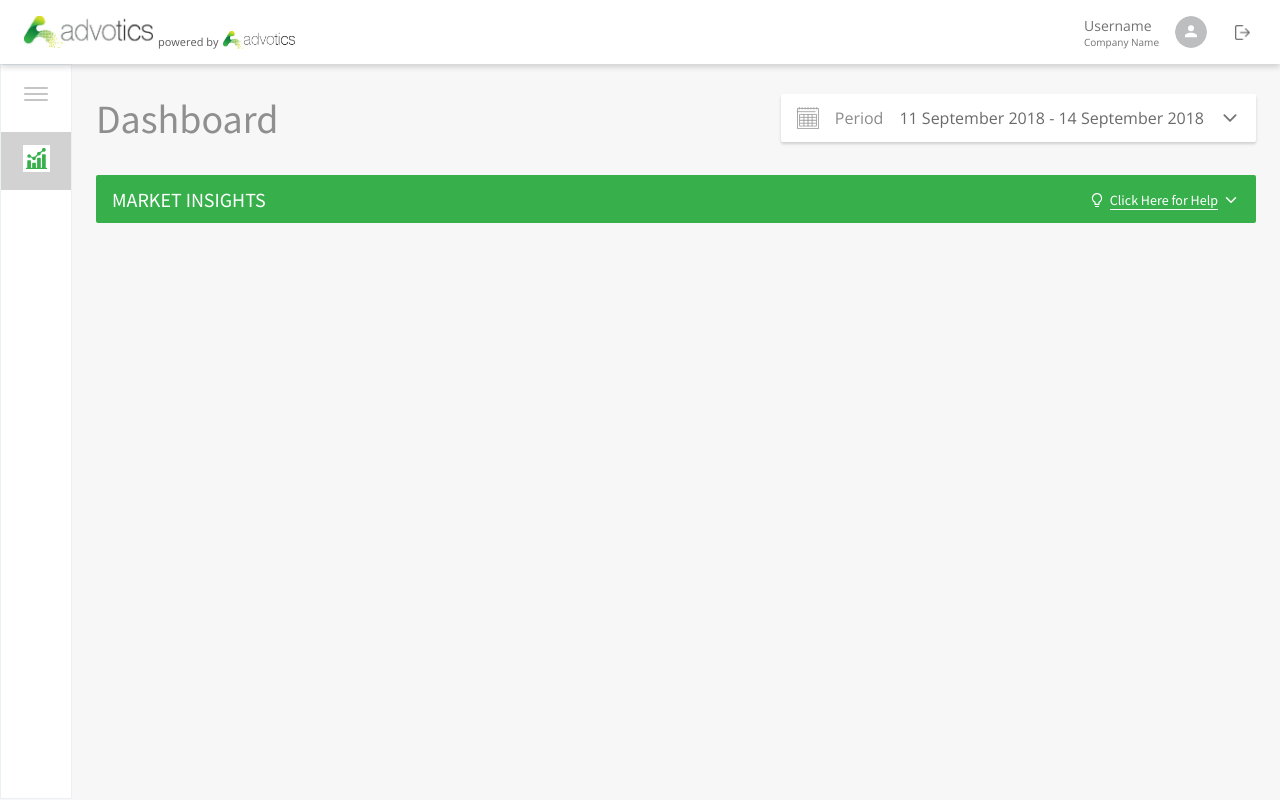
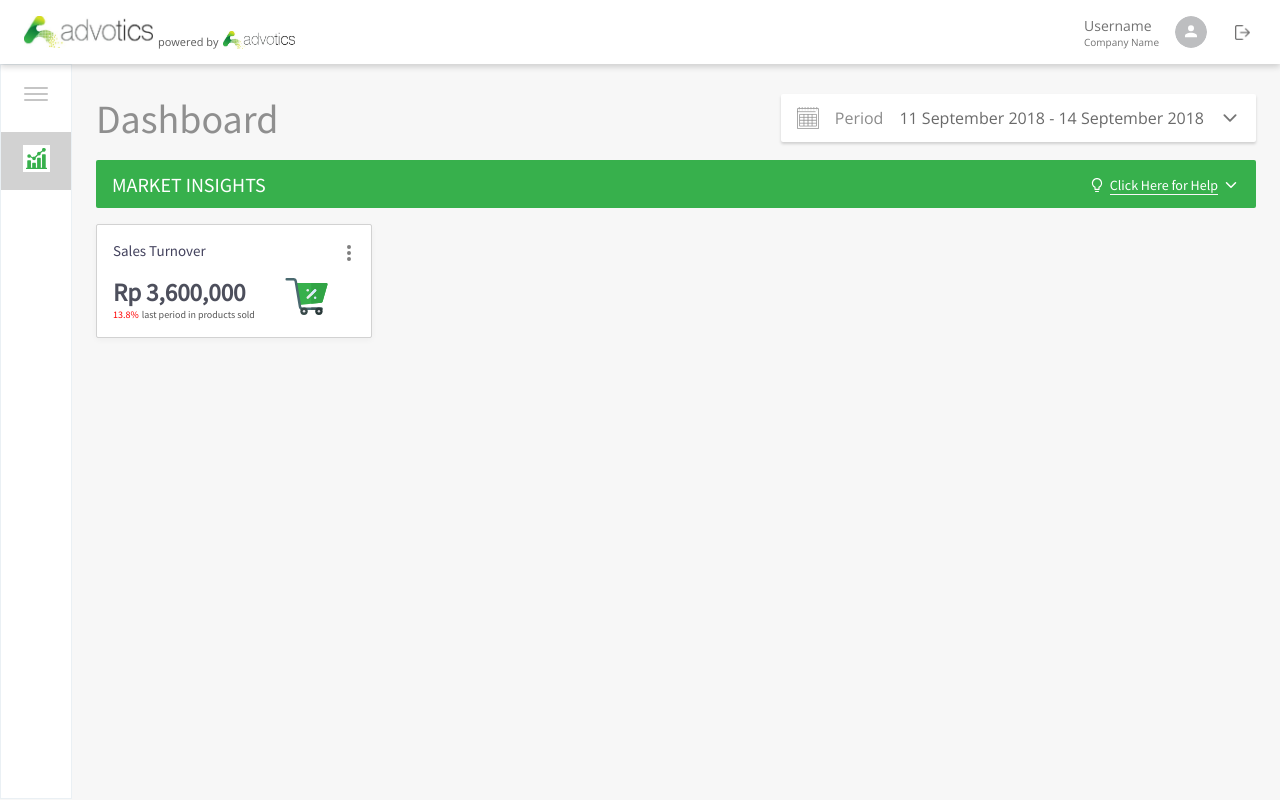
Before and after one commit to amrilsyaifa/advoticts-test, a React (Create React App) app: page / in a window 1280 px wide. Built offline with nearby package versions, Linux system fonts and the light colour scheme.

Commit message:
Create Card Sales Turnover

```diff
--- /dev/null
+++ b/src/Reusables/Components/Card/Card.module.scss
@@ -0,0 +1,13 @@
+@import "src/Reusables/Styles/Variables";
+
+.container {
+  min-width: 276px;
+  background: #ffffff 0% 0% no-repeat padding-box;
+  box-shadow: 0px 2px 6px #0000000a;
+  border: 0.5px solid $gray200;
+  border-radius: 2px;
+  padding: 16px;
+  box-sizing: border-box;
+  display: flex;
+  flex-direction: column;
+}
--- /dev/null
+++ b/src/Reusables/Components/Card/Card.tsx
@@ -0,0 +1,12 @@
+import React from "react";
+import Styles from "./Card.module.scss";
+
+interface ICard {
+  children: React.ReactNode;
+}
+
+const Card: React.FC<ICard> = ({ children }) => {
+  return <div className={Styles["container"]}>{children}</div>;
+};
+
+export default Card;
--- /dev/null
+++ b/src/Reusables/Components/Card/index.ts
@@ -0,0 +1 @@
+export { default } from "./Card";
--- a/src/Reusables/Components/DateRangePicker/DateRangePicker.tsx
+++ b/src/Reusables/Components/DateRangePicker/DateRangePicker.tsx
@@ -40,7 +40,7 @@ const DateRangePicker = () => {
   };
 
   const onOpen = () => {
-    setIsShow(true);
+    setIsShow(!isShow);
   };
 
   return (
--- a/src/Reusables/Pages/Home/Home.module.scss
+++ b/src/Reusables/Pages/Home/Home.module.scss
@@ -16,5 +16,68 @@
   }
   .wrap-info {
     margin-top: 31px;
+    margin-top: 16px;
+  }
+  .wrap-card {
+    width: 276px;
+    margin-top: 16px;
+    .wrap-body {
+      display: flex;
+      flex-direction: column;
+      position: relative;
+      .icon-elipsis {
+        position: absolute;
+        right: 0;
+        top: 0;
+        cursor: pointer;
+        img {
+          width: 12px;
+          height: 24px;
+        }
+      }
+      .title-card {
+        letter-spacing: 0px;
+        color: $dark;
+        font-family: $secondary_font;
+        font-size: 15px;
+        margin-bottom: 16px;
+      }
+      .row {
+        display: flex;
+        flex-direction: row;
+        align-items: center;
+        .icon {
+          margin-left: 30px;
+          img {
+            width: 43px;
+            height: 37px;
+          }
+        }
+        .col {
+          display: flex;
+          flex-direction: column;
+          .row {
+            display: flex;
+            flex-direction: row;
+            align-items: center;
+            font-family: $secondary_font;
+            font-size: 10px;
+            .red {
+              color: red;
+            }
+            .normal {
+              color: #575757;
+              padding-left: 3px;
+            }
+          }
+          .currency {
+            color: $gray_dark;
+            font-family: $secondary_font;
+            font-size: 25px;
+            font-weight: 800;
+          }
+        }
+      }
+    }
   }
 }
--- a/src/Reusables/Pages/Home/Home.tsx
+++ b/src/Reusables/Pages/Home/Home.tsx
@@ -1,4 +1,5 @@
 import React from "react";
+import Card from "src/Reusables/Components/Card";
 import DateRangePicker from "src/Reusables/Components/DateRangePicker";
 import InfoBar from "src/Reusables/Components/InfoBar";
 import Styles from "./Home.module.scss";
@@ -13,6 +14,36 @@ const Home = () => {
       <div className={Styles["wrap-info"]}>
         <InfoBar title="MARKET INSIGHTS" />
       </div>
+      <div className={Styles["wrap-card"]}>
+        <Card>
+          <div className={Styles["wrap-body"]}>
+            <div className={Styles["icon-elipsis"]}>
+              <img
+                src="/assets/images/Icon-More-Filled.svg"
+                alt="icon-elipsis"
+              />
+            </div>
+            <div className={Styles["title-card"]}>Sales Turnover</div>
+            <div className={Styles["row"]}>
+              <div className={Styles["col"]}>
+                <div className={Styles["currency"]}>Rp 3,600,000</div>
+                <div className={Styles["row"]}>
+                  <div className={Styles["red"]}>13.8%</div>
+                  <div className={Styles["normal"]}>
+                    last period in products sold
+                  </div>
+                </div>
+              </div>
+              <div className={Styles["icon"]}>
+                <img
+                  src="/assets/images/Sales-Turnover.svg"
+                  alt="icon-basket"
+                />
+              </div>
+            </div>
+          </div>
+        </Card>
+      </div>
     </div>
   );
 };
```
